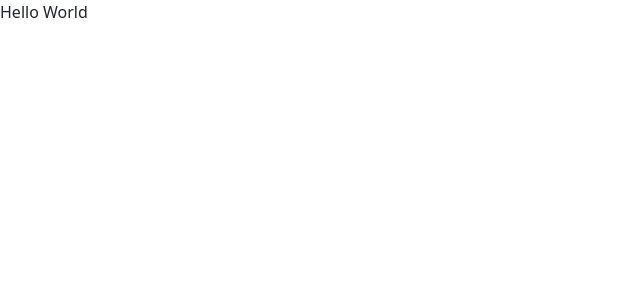
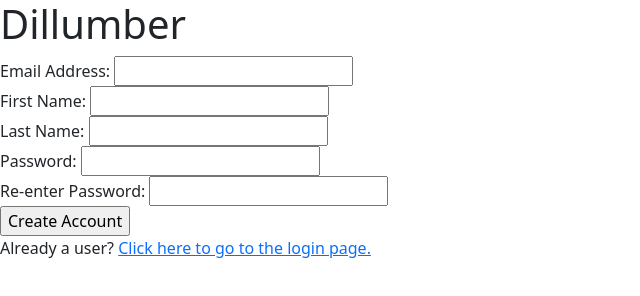
Before and after one commit to ncall404/pickleball-events-website, a plain HTML site: page index.html in a window 1280 px wide. Shown: the whole page, without its empty margins (0-640 px from the left). Drawn offline with nearby package versions, Linux system fonts and the light colour scheme.

Commit message:
Added forms for registration and login
Styling and giving them an action will come in a later commit.

```diff
--- a/index.html
+++ b/index.html
@@ -7,14 +7,38 @@
     <link href="https://cdn.jsdelivr.net/npm/bootstrap@5.3.2/dist/css/bootstrap.min.css" rel="stylesheet" integrity="sha384-T3c6CoIi6uLrA9TneNEoa7RxnatzjcDSCmG1MXxSR1GAsXEV/Dwwykc2MPK8M2HN" crossorigin="anonymous">
     <!--Main CSS Link-->
     <link href="styles/style.css" rel="stylesheet">
-    <title>Pickleball Events</title>
+    <title>Pickleball Events - Register</title>
 </head>
 <body>
     <header>
-        <p>Hello World</p>
+        <h1>Dillumber</h1>
+        <nav>
+
+        </nav>
     </header>
 
-    <main></main>
+    <main>
+        <form action="" method="post" novalidate>
+            <label for="email">Email Address:</label>
+            <input type="email" name="email" id="registerEmail"> <br>
+
+            <label for="firstName">First Name:</label>
+            <input type="text" name="firstName" id="registerFirstName"> <br>
+
+            <label for="lastName">Last Name:</label>
+            <input type="text" name="lastName" id="registerLastName"> <br>
+
+            <label for="password">Password:</label>
+            <input type="password" name="password" id="registerPassword"> <br>
+
+            <label for="confirmPassword">Re-enter Password:</label>
+            <input type="password" name="confirmPassword" id="registerConfirmPassword"> <br>
+
+            <input type="submit" value="Create Account">
+        </form>
+
+        <p>Already a user? <a href="pages/login.html">Click here to go to the login page.</a></p>
+    </main>
 
     <footer></footer>
 
```
Also changed, not shown: pages/login.html (+41 -0 lines).
